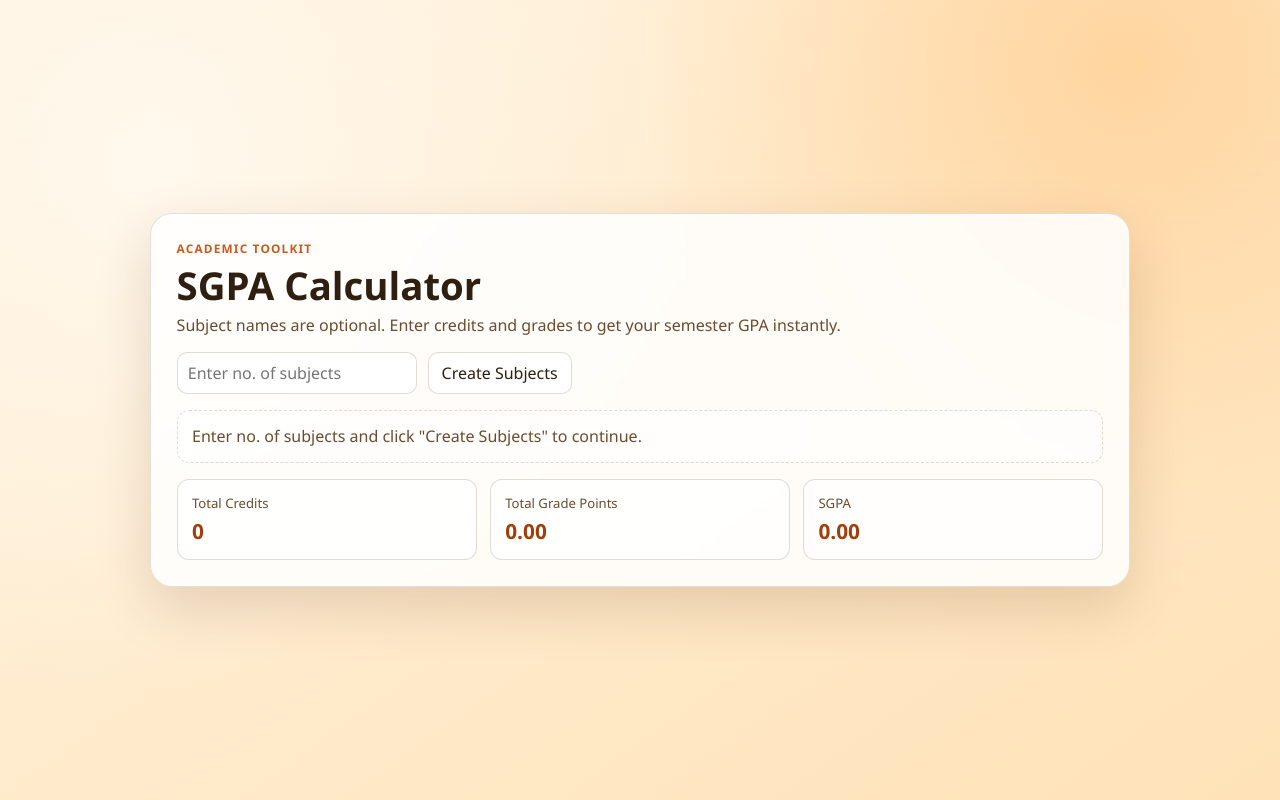
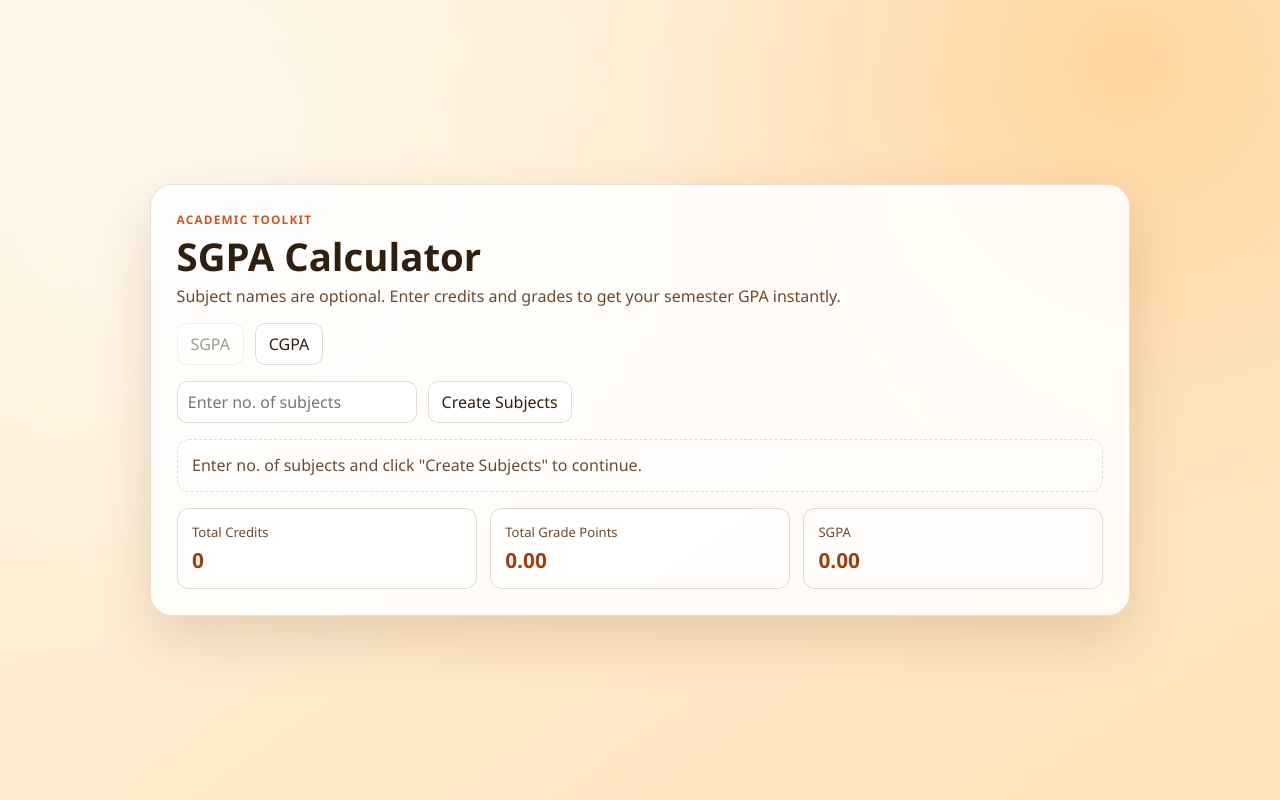
Before and after one commit to Saathvikreddy3236/SGPA_CALC, a React (Vite) app in the folder SGPA_CALC/: page / in a window 1280 px wide. Built offline with nearby package versions, Linux system fonts and the light colour scheme.

Commit message:
added cgpa

```diff
--- a/SGPA_CALC/src/App.jsx
+++ b/SGPA_CALC/src/App.jsx
@@ -19,12 +19,35 @@ const defaultRow = (id) => ({
   grade: 'A',
 })
 
+const defaultSemRow = (id) => ({
+  id,
+  semester: `Semester ${id}`,
+  credits: 20,
+  sgpa: 8,
+})
+
 function App() {
+  const [mode, setMode] = useState('sgpa')
   const [rows, setRows] = useState([])
   const [nextId, setNextId] = useState(1)
   const [subjectCountInput, setSubjectCountInput] = useState('')
 
   const totals = useMemo(() => {
+    if (mode === 'cgpa') {
+      const attemptedCredits = rows.reduce((sum, row) => sum + Number(row.credits || 0), 0)
+      const totalPoints = rows.reduce(
+        (sum, row) => sum + Number(row.credits || 0) * Number(row.sgpa || 0),
+        0,
+      )
+      const cgpa = attemptedCredits > 0 ? totalPoints / attemptedCredits : 0
+
+      return {
+        totalCredits: attemptedCredits,
+        totalPoints,
+        sgpa: cgpa,
+      }
+    }
+
     const attemptedCredits = rows.reduce((sum, row) => sum + Number(row.credits || 0), 0)
 
     const totalCredits = rows.reduce((sum, row) => {
@@ -43,7 +66,7 @@ function App() {
     const sgpa = attemptedCredits > 0 ? totalPoints / attemptedCredits : 0
 
     return { totalCredits, totalPoints, sgpa }
-  }, [rows])
+  }, [rows, mode])
 
   const updateRow = (id, field, value) => {
     setRows((currentRows) =>
@@ -52,7 +75,10 @@ function App() {
   }
 
   const addRow = () => {
-    setRows((currentRows) => [...currentRows, defaultRow(nextId)])
+    setRows((currentRows) => [
+      ...currentRows,
+      mode === 'sgpa' ? defaultRow(nextId) : defaultSemRow(nextId),
+    ])
     setNextId((currentId) => currentId + 1)
   }
 
@@ -73,9 +99,19 @@ function App() {
       return
     }
 
-    const newRows = Array.from({ length: count }, (_, index) => defaultRow(index + 1))
+    const newRows = Array.from(
+      { length: count },
+      (_, index) => (mode === 'sgpa' ? defaultRow(index + 1) : defaultSemRow(index + 1)),
+    )
     setRows(newRows)
     setNextId(count + 1)
+  }
+
+  const switchMode = (nextMode) => {
+    setMode(nextMode)
+    setRows([])
+    setNextId(1)
+    setSubjectCountInput('')
   }
 
   return (
@@ -83,11 +119,32 @@ function App() {
       <section className="calculator-card">
         <header className="hero">
           <p className="kicker">Academic Toolkit</p>
-          <h1>SGPA Calculator</h1>
+          <h1>{mode === 'sgpa' ? 'SGPA Calculator' : 'CGPA Calculator'}</h1>
           <p className="subtitle">
-            Subject names are optional. Enter credits and grades to get your semester GPA instantly.
+            {mode === 'sgpa'
+              ? 'Subject names are optional. Enter credits and grades to get your semester GPA instantly.'
+              : 'Enter each semester credits and SGPA to get your overall CGPA instantly.'}
           </p>
         </header>
+
+        <div className="actions">
+          <button
+            type="button"
+            className="ghost"
+            onClick={() => switchMode('sgpa')}
+            disabled={mode === 'sgpa'}
+          >
+            SGPA
+          </button>
+          <button
+            type="button"
+            className="ghost"
+            onClick={() => switchMode('cgpa')}
+            disabled={mode === 'cgpa'}
+          >
+            CGPA
+          </button>
+        </div>
 
         <div className="subject-count-control">
           <input
@@ -95,25 +152,29 @@ function App() {
             min="1"
             step="1"
             value={subjectCountInput}
-            placeholder="Enter no. of subjects"
+            placeholder={mode === 'sgpa' ? 'Enter no. of subjects' : 'Enter no. of semesters'}
             onChange={(event) => setSubjectCountInput(event.target.value)}
           />
           <button type="button" className="ghost" onClick={generateSubjects}>
-            Create Subjects
+            {mode === 'sgpa' ? 'Create Subjects' : 'Create Semesters'}
           </button>
         </div>
 
         {rows.length === 0 ? (
-          <p className="empty-state">Enter no. of subjects and click "Create Subjects" to continue.</p>
+          <p className="empty-state">
+            {mode === 'sgpa'
+              ? 'Enter no. of subjects and click "Create Subjects" to continue.'
+              : 'Enter no. of semesters and click "Create Semesters" to continue.'}
+          </p>
         ) : (
           <>
             <div className="table-wrap">
               <table>
                 <thead>
                   <tr>
-                    <th>Subject (Optional)</th>
+                    <th>{mode === 'sgpa' ? 'Subject (Optional)' : 'Semester'}</th>
                     <th>Credits</th>
-                    <th>Grade</th>
+                    <th>{mode === 'sgpa' ? 'Grade' : 'SGPA'}</th>
                     <th>Action</th>
                   </tr>
                 </thead>
@@ -121,30 +182,43 @@ function App() {
                   {rows.map((row, index) => (
                     <tr key={row.id}>
                       <td>
+                        {mode === 'sgpa' ? (
                           <input
                             type="text"
                             value={row.subject}
                             onChange={(event) => updateRow(row.id, 'subject', event.target.value)}
                             placeholder={`Subject ${index + 1} (Optional)`}
                           />
+                        ) : (
+                          <input
+                            type="text"
+                            value={row.semester}
+                            onChange={(event) => updateRow(row.id, 'semester', event.target.value)}
+                            placeholder={`Semester ${index + 1}`}
+                          />
+                        )}
                       </td>
                       <td>
                         <input
                           type="number"
                           min="0"
-                          max="5"
+                          max={mode === 'sgpa' ? '5' : '40'}
                           step="1"
                           value={row.credits}
                           onChange={(event) =>
                             updateRow(
                               row.id,
                               'credits',
-                              Math.min(5, Math.max(0, Number(event.target.value || 0))),
+                              Math.min(
+                                mode === 'sgpa' ? 5 : 40,
+                                Math.max(0, Number(event.target.value || 0)),
+                              ),
                             )
                           }
                         />
                       </td>
                       <td>
+                        {mode === 'sgpa' ? (
                           <select
                             value={row.grade}
                             onChange={(event) => updateRow(row.id, 'grade', event.target.value)}
@@ -155,6 +229,22 @@ function App() {
                               </option>
                             ))}
                           </select>
+                        ) : (
+                          <input
+                            type="number"
+                            min="0"
+                            max="10"
+                            step="0.01"
+                            value={row.sgpa}
+                            onChange={(event) =>
+                              updateRow(
+                                row.id,
+                                'sgpa',
+                                Math.min(10, Math.max(0, Number(event.target.value || 0))),
+                              )
+                            }
+                          />
+                        )}
                       </td>
                       <td>
                         <button
@@ -174,7 +264,7 @@ function App() {
 
             <div className="actions">
               <button type="button" className="ghost" onClick={addRow}>
-                + Add Subject
+                {mode === 'sgpa' ? '+ Add Subject' : '+ Add Semester'}
               </button>
               <button type="button" className="ghost" onClick={resetAll}>
                 Reset
@@ -189,11 +279,11 @@ function App() {
             <strong>{totals.totalCredits}</strong>
           </div>
           <div>
-            <p>Total Grade Points</p>
+            <p>{mode === 'sgpa' ? 'Total Grade Points' : 'Total Weighted Points'}</p>
             <strong>{totals.totalPoints.toFixed(2)}</strong>
           </div>
           <div>
-            <p>SGPA</p>
+            <p>{mode === 'sgpa' ? 'SGPA' : 'CGPA'}</p>
             <strong>{totals.sgpa.toFixed(2)}</strong>
           </div>
         </section>
```
Lines whose indentation alone changed are shown as unchanged.
